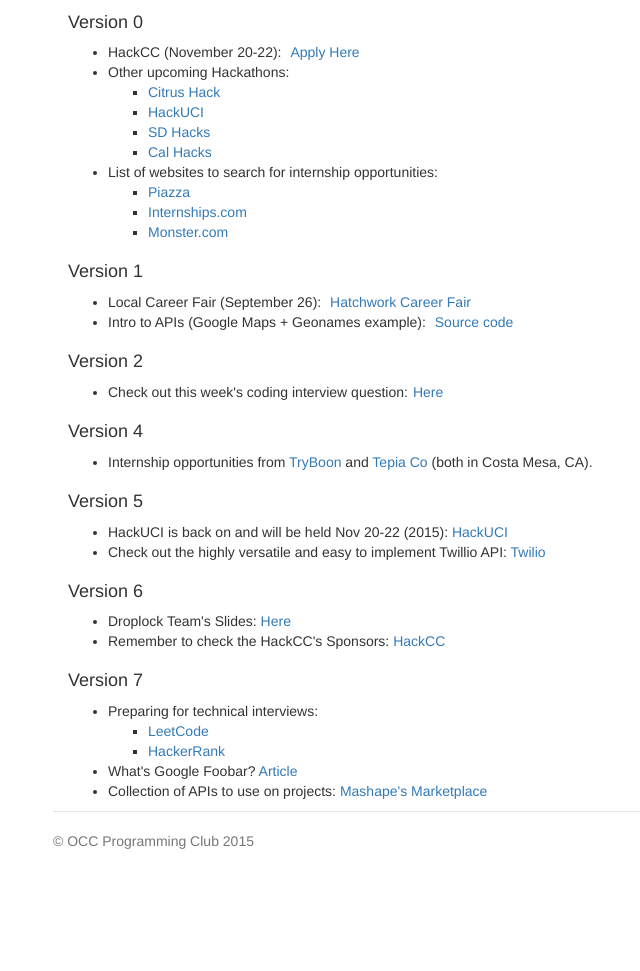
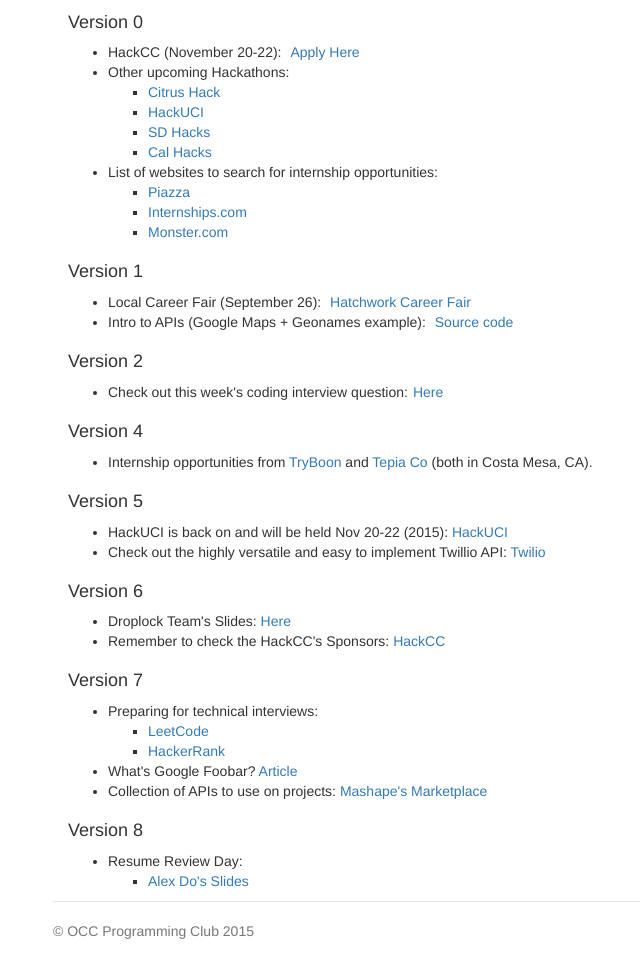
Before and after one commit to occprogramming/occprogramming.github.io, a plain HTML site: page resources.html in a window 1280 px wide. Shown: the part 654-1625 px from the top of the page, without its empty margins (237-877 px from the left). Before the commit the page ends 1535 px from the top, so only its background shows below. Drawn offline with nearby package versions, Linux system fonts and the light colour scheme.

Commit message:
add Version8

```diff
--- a/resources.html
+++ b/resources.html
@@ -326,6 +326,16 @@
 		  </ul>
 	  	</div>
 
+	  	<div class="col-md-12">
+	  	  <h4>Version 8</h4>
+		  <ul>
+			<li>Resume Review Day:</li>
+	              	<ul style="list-style-type: square;">
+	                   <li><a href="https://docs.google.com/presentation/d/1raMdW5DOAxuhyNkqt49FwsbJWRczJAV7Jjg4s658ApU/edit?ts=564f7b2c#slide=id.p">
+	                   	Alex Do's Slides</a></li>
+	              	</ul>
+		  </ul>
+	  	</div>
 	  </div>
 
     <br>
```
